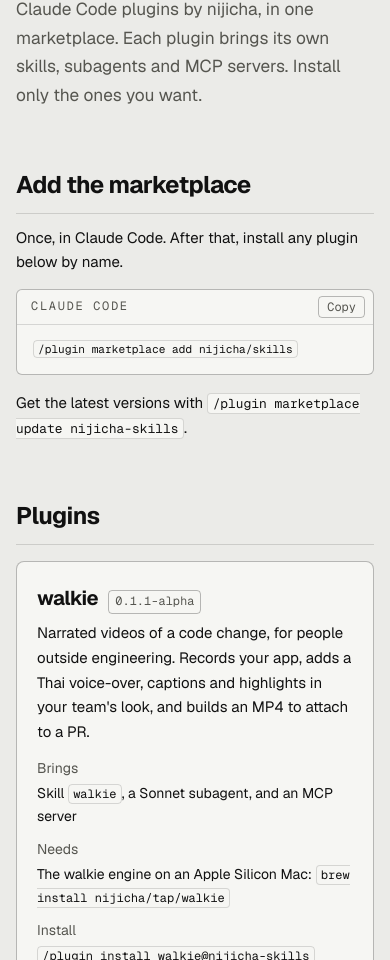
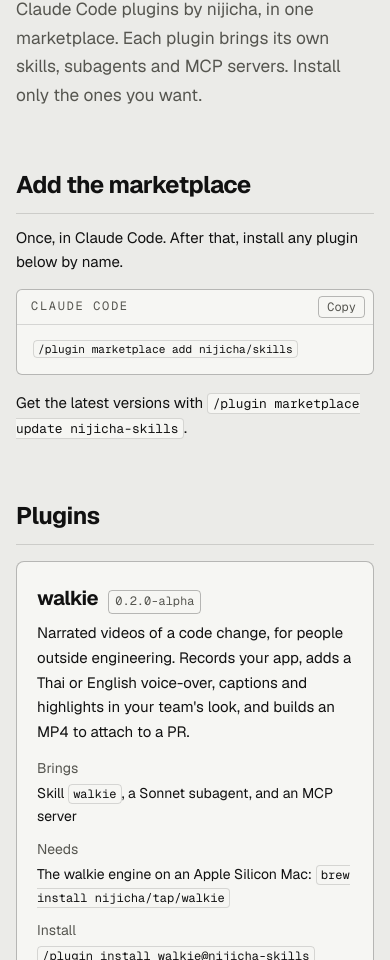
Before and after one commit to nijicha/skills, a plain HTML site: page docs/index.html in a window 390 px wide. Shown: the part 140-1100 px from the top of the page. Drawn offline with nearby package versions, Linux system fonts and the light colour scheme.

Commit message:
walkie: English narration (needs engine 0.2.0-alpha)
The skill passes min_engine 0.2.0-alpha, reads the Voice line start
returns, and writes the narration in that language. The pronunciation
reference gets an English section: Kokoro paces from punctuation, the
UNKNOWN flag, lexicon entries in misaki's phoneme set.

Co-Authored-By: Claude Opus 5.5 <noreply@anthropic.com>

```diff
--- a/docs/index.html
+++ b/docs/index.html
@@ -220,8 +220,8 @@
   <h2 id="plugins">Plugins</h2>
 
   <article class="plugin" id="walkie">
-    <div class="plugin-head"><h3>walkie</h3><span class="chip">0.1.1-alpha</span></div>
-    <p>Narrated videos of a code change, for people outside engineering. Records your app, adds a Thai voice-over, captions and highlights in your team's look, and builds an MP4 to attach to a PR.</p>
+    <div class="plugin-head"><h3>walkie</h3><span class="chip">0.2.0-alpha</span></div>
+    <p>Narrated videos of a code change, for people outside engineering. Records your app, adds a Thai or English voice-over, captions and highlights in your team's look, and builds an MP4 to attach to a PR.</p>
     <dl>
       <dt>Brings</dt><dd>Skill <code>walkie</code>, a Sonnet subagent, and an MCP server</dd>
       <dt>Needs</dt><dd>The walkie engine on an Apple Silicon Mac: <code>brew install nijicha/tap/walkie</code></dd>
```
Also changed, not shown: plugins/walkie/.claude-plugin/plugin.json, 7 other files.
